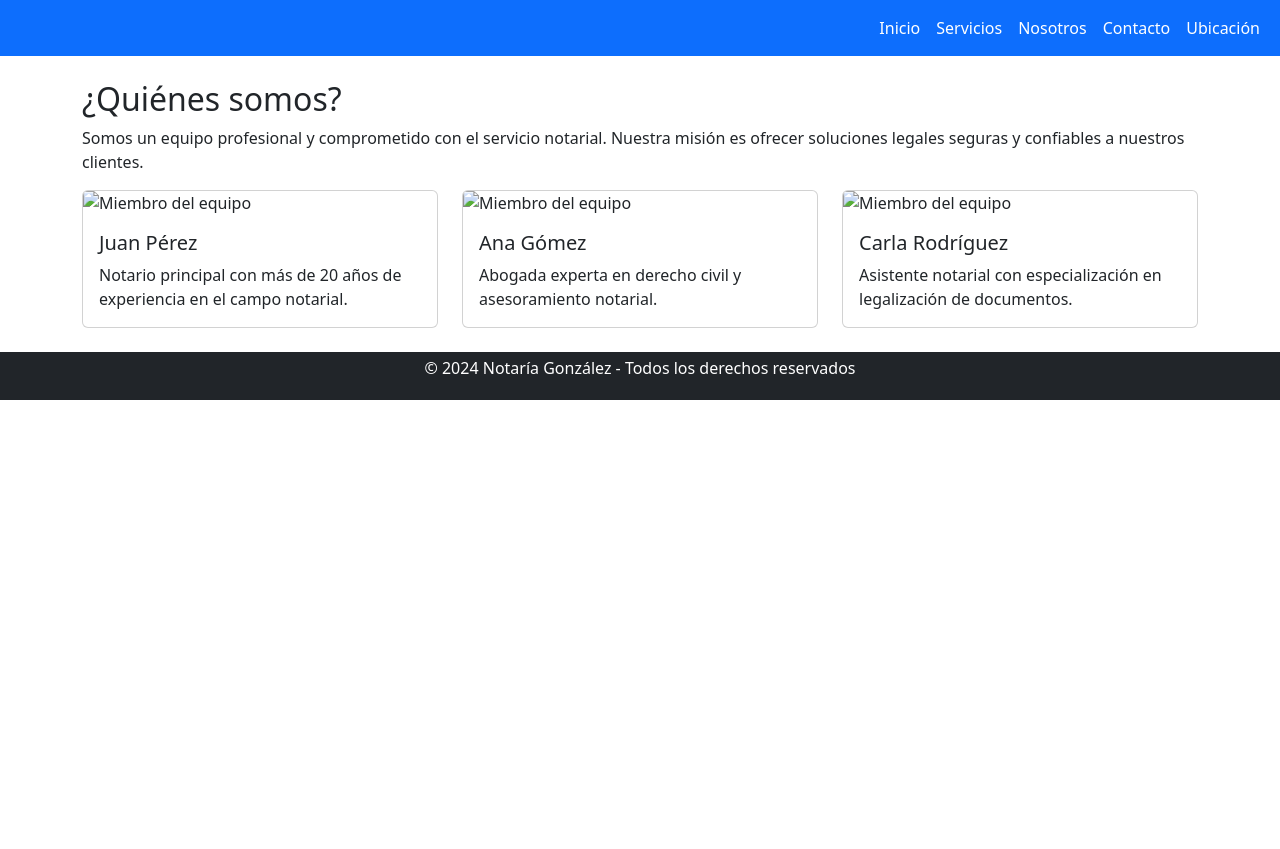
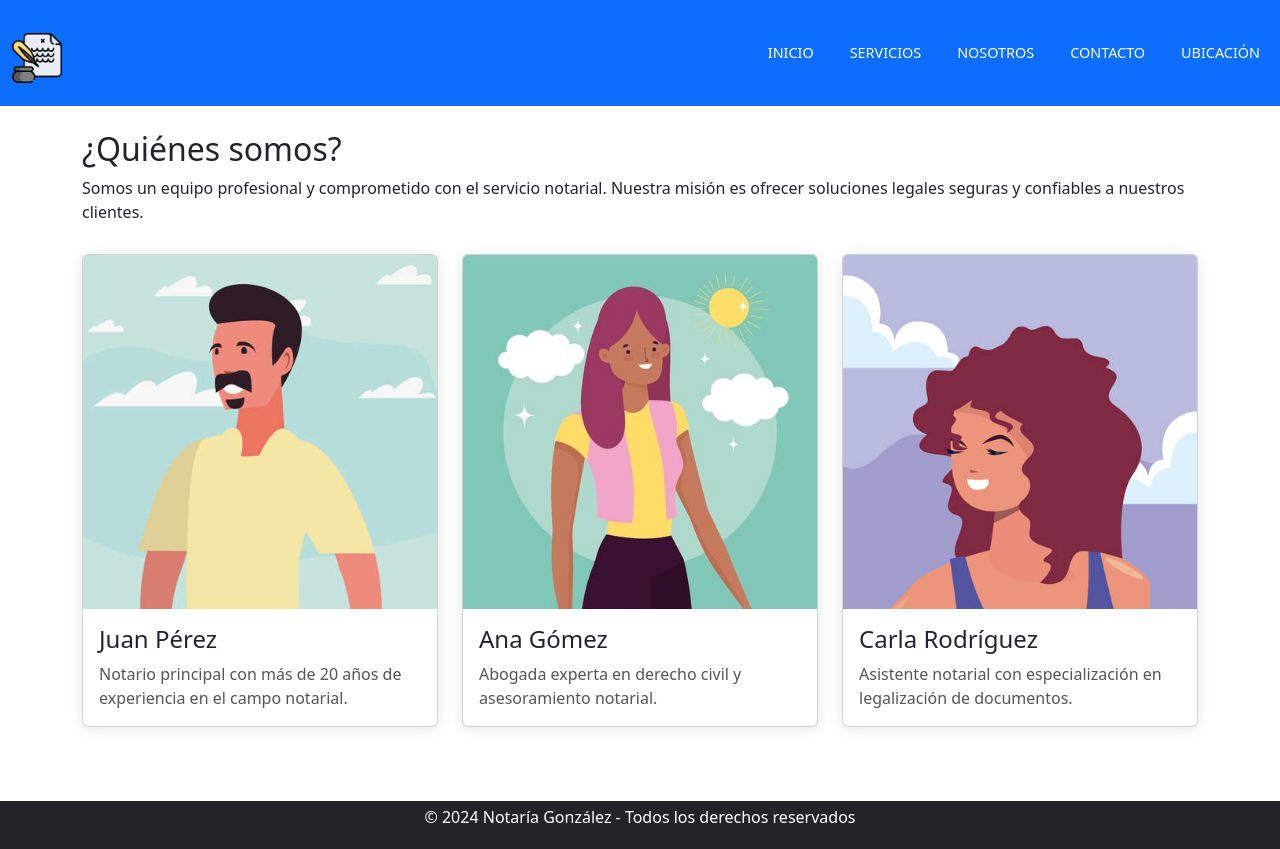
Before and after one commit to Pred4zzz/notaria-Web, a plain HTML site: page pages/nosotros.html in a window 1280 px wide. Before the commit the page ends 800 px from the top, so only its background shows below. Drawn offline with nearby package versions, Linux system fonts and the light colour scheme; the site is published under a folder, as on GitHub Pages, so addresses that start at the root find nothing.

Commit message:
Cambios nuevos

```diff
--- a/pages/nosotros.html
+++ b/pages/nosotros.html
@@ -4,7 +4,7 @@
     <meta charset="UTF-8">
     <meta name="viewport" content="width=device-width, initial-scale=1.0">
     <title>Nosotros - Notaría</title>
-    <link rel="stylesheet" href="/css/style.css">
+    <link rel="stylesheet" href="../css/style.css">
     <link rel="stylesheet" href="https://cdn.jsdelivr.net/npm/bootstrap@5.3.3/dist/css/bootstrap.min.css">
     <link rel="stylesheet" href="https://cdn.jsdelivr.net/npm/bootstrap-icons/font/bootstrap-icons.css">
 </head>
@@ -12,26 +12,26 @@
     <header class="bg-primary text-white">
         <nav class="navbar navbar-expand-lg navbar-light">
             <div class="container-fluid">
-                <a class="navbar-brand" href="/index.html"><img src="/img/logo-notaria.jpg" alt=""></a>
+                <a class="navbar-brand" href="../index.html"><img src="../img/logo-notaria.jpg" alt=""></a>
                 <button class="navbar-toggler" type="button" data-bs-toggle="collapse" data-bs-target="#navbarNav" aria-controls="navbarNav" aria-expanded="false" aria-label="Toggle navigation">
                     <span class="navbar-toggler-icon"></span>
                 </button>
                 <div class="collapse navbar-collapse" id="navbarNav">
                     <ul class="navbar-nav ms-auto">
                         <li class="nav-item">
-                            <a class="nav-link text-white" href="/index.html">Inicio</a>
+                            <a class="nav-link text-white" href="../index.html">Inicio</a>
                         </li>
                         <li class="nav-item">
-                            <a class="nav-link text-white" href="/pages/servicios.html">Servicios</a>
+                            <a class="nav-link text-white" href="../pages/servicios.html">Servicios</a>
                         </li>
                         <li class="nav-item">
-                            <a class="nav-link text-white" href="/pages/nosotros.html">Nosotros</a>
+                            <a class="nav-link text-white" href="../pages/nosotros.html">Nosotros</a>
                         </li>
                         <li class="nav-item">
-                            <a class="nav-link text-white" href="/pages/contacto.html">Contacto</a>
+                            <a class="nav-link text-white" href="../pages/contacto.html">Contacto</a>
                         </li>
                         <li class="nav-item">
-                            <a class="nav-link text-white" href="/pages/ubicacion.html">Ubicación</a>
+                            <a class="nav-link text-white" href="../pages/ubicacion.html">Ubicación</a>
                         </li>
                     </ul>
                 </div>
@@ -48,7 +48,7 @@
         <section class="row">
             <div class="col-md-4">
                 <div class="card">
-                    <img src="/img/hombre.jpg" class="card-img-top" alt="Miembro del equipo">
+                    <img src="../img/hombre.jpg" class="card-img-top" alt="Miembro del equipo">
                     <div class="card-body">
                         <h5 class="card-title">Juan Pérez</h5>
                         <p class="card-text">Notario principal con más de 20 años de experiencia en el campo notarial.</p>
@@ -57,7 +57,7 @@
             </div>
             <div class="col-md-4">
                 <div class="card">
-                    <img src="/img/mujer.jpg" class="card-img-top" alt="Miembro del equipo">
+                    <img src="../img/mujer.jpg" class="card-img-top" alt="Miembro del equipo">
                     <div class="card-body">
                         <h5 class="card-title">Ana Gómez</h5>
                         <p class="card-text">Abogada experta en derecho civil y asesoramiento notarial.</p>
@@ -66,7 +66,7 @@
             </div>
             <div class="col-md-4">
                 <div class="card">
-                    <img src="/img/mujer-1.jpg" class="card-img-top" alt="Miembro del equipo">
+                    <img src="../img/mujer-1.jpg" class="card-img-top" alt="Miembro del equipo">
                     <div class="card-body">
                         <h5 class="card-title">Carla Rodríguez</h5>
                         <p class="card-text">Asistente notarial con especialización en legalización de documentos.</p>
```
Also changed, not shown: index.html (+1 -1 lines), pages/contacto.html (+7 -7 lines), pages/servicios.html (+1 -1 lines), pages/ubicacion.html (+7 -7 lines).
